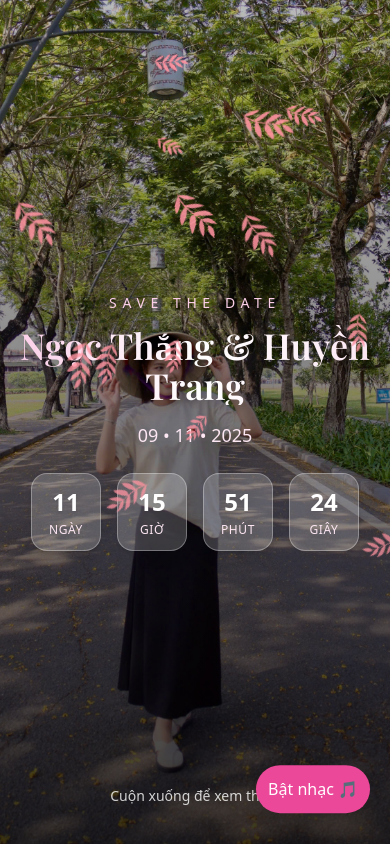
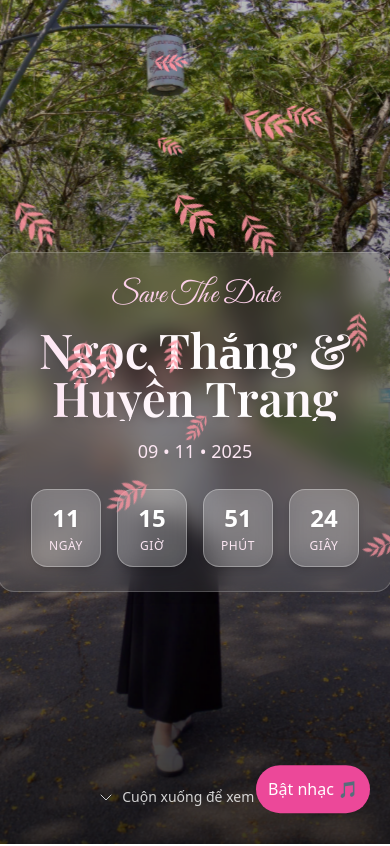
Before and after one commit to hinhisme/ngocthang-huyentrang, a React (Vite) app: page / in a window 390 px wide. Shown: the top 846 px of the page. Built offline with nearby package versions, Linux system fonts and the light colour scheme; no server answers.

Commit message:
Fix font Header

```diff
--- a/src/components/Header.jsx
+++ b/src/components/Header.jsx
@@ -3,21 +3,30 @@ import Countdown from "./Countdown";
 
 export default function Header() {
   return (
-    <header className="relative w-full h-screen bg-pink-50 flex flex-col items-center justify-center overflow-hidden">
+    <header className="relative w-full h-screen flex flex-col items-center justify-center overflow-hidden bg-pink-50">
+      {/* Ảnh nền với hiệu ứng zoom chậm */}
       <img
         src="/images/header.jpg"
         alt="Ảnh cưới"
-        className="absolute inset-0 w-full h-full object-cover brightness-75"
+        className="absolute inset-0 w-full h-full object-cover brightness-75 animate-slow-zoom"
       />
+
+      {/* Lớp phủ gradient */}
       <div className="absolute inset-0 bg-gradient-to-t from-black/70 via-black/30 to-transparent" />
 
+      {/* Các hạt sáng lung linh */}
+      <div className="absolute w-2 h-2 bg-white/50 rounded-full animate-twinkle left-[35%] top-[40%]" />
+      <div className="absolute w-1.5 h-1.5 bg-pink-100/70 rounded-full animate-twinkle-slow left-[65%] top-[30%]" />
+      <div className="absolute w-1.5 h-1.5 bg-white/50 rounded-full animate-twinkle-slow left-[50%] top-[55%]" />
+
+      {/* Nội dung chính */}
       <ScrollReveal direction="up" delay={200}>
-        <div className="relative z-10 text-center text-white drop-shadow-lg px-4">
-          <p className="text-sm md:text-base tracking-[0.4em] uppercase text-pink-200 mb-3 animate-fade-in">
+        <div className="relative z-10 text-center text-white drop-shadow-lg px-8 py-6 bg-white/10 backdrop-blur-md rounded-2xl border border-white/20">
+          <p className="text-3xl font-['Great_Vibes'] text-pink-200 mb-3 animate-fade-in">
             Save The Date
           </p>
 
-          <h1 className="text-4xl md:text-6xl font-playfair font-semibold bg-gradient-to-r from-pink-200 via-white to-pink-100 bg-clip-text text-transparent animate-slide-up">
+          <h1 className="text-5xl md:text-7xl font-playfair font-semibold bg-clip-text text-transparent bg-gradient-to-r from-pink-200 via-white to-pink-100 animate-gradient">
             Ngọc Thắng & Huyền Trang
           </h1>
 
@@ -29,28 +38,57 @@ export default function Header() {
         </div>
       </ScrollReveal>
 
+      {/* Hướng dẫn cuộn */}
       <div className="absolute bottom-8 text-white text-center animate-bounce">
-        <span className="text-sm opacity-80">Cuộn xuống để xem thiệp</span>
+        <span className="text-sm opacity-80 flex items-center gap-2 justify-center">
+          <svg
+            xmlns="http://www.w3.org/2000/svg"
+            fill="none"
+            viewBox="0 0 24 24"
+            strokeWidth={1.5}
+            stroke="currentColor"
+            className="w-4 h-4"
+          >
+            <path strokeLinecap="round" strokeLinejoin="round" d="M19.5 8.25l-7.5 7.5-7.5-7.5" />
+          </svg>
+          Cuộn xuống để xem thiệp
+        </span>
       </div>
 
+      {/* CSS động */}
       <style>{`
+        @import url('https://fonts.googleapis.com/css2?family=Great+Vibes&display=swap');
+
         @keyframes fade-in {
           from { opacity: 0; transform: translateY(20px); }
           to { opacity: 1; transform: translateY(0); }
         }
 
-        @keyframes slide-up {
-          from { opacity: 0; transform: translateY(30px); }
-          to { opacity: 1; transform: translateY(0); }
+        @keyframes gradient {
+          0%, 100% { background-position: 0% 50%; }
+          50% { background-position: 100% 50%; }
         }
 
-        .animate-fade-in {
-          animation: fade-in 1.2s ease forwards;
+        @keyframes slow-zoom {
+          from { transform: scale(1); }
+          to { transform: scale(1.08); }
         }
 
-        .animate-slide-up {
-          animation: slide-up 1.2s ease forwards;
+        @keyframes twinkle {
+          0%, 100% { opacity: 0; transform: translateY(0); }
+          50% { opacity: 1; transform: translateY(-8px); }
         }
+
+        @keyframes twinkle-slow {
+          0%, 100% { opacity: 0.2; transform: translateY(0); }
+          50% { opacity: 0.9; transform: translateY(-6px); }
+        }
+
+        .animate-fade-in { animation: fade-in 1.2s ease forwards; }
+        .animate-gradient { background-size: 200%; animation: gradient 6s ease infinite; }
+        .animate-slow-zoom { animation: slow-zoom 25s ease-in-out infinite alternate; }
+        .animate-twinkle { animation: twinkle 6s ease-in-out infinite; }
+        .animate-twinkle-slow { animation: twinkle-slow 9s ease-in-out infinite; }
       `}</style>
     </header>
   );
```
